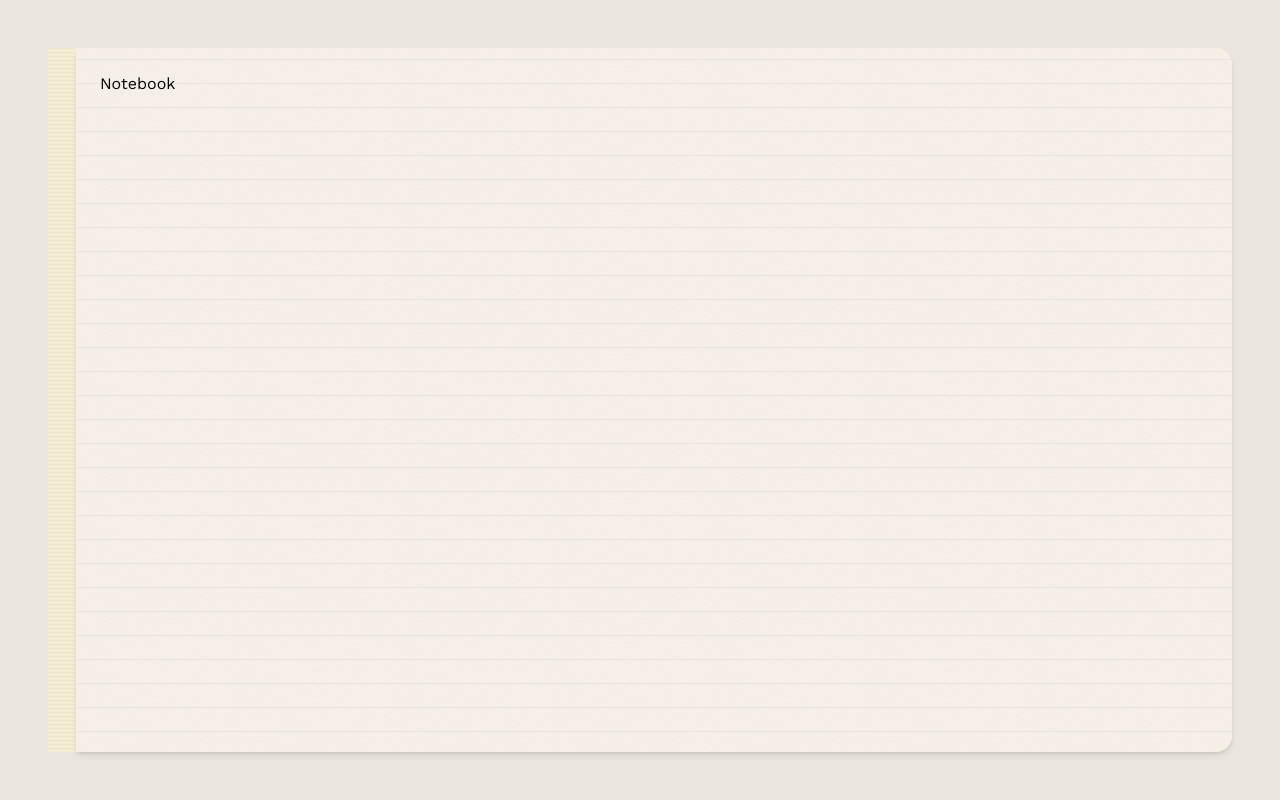
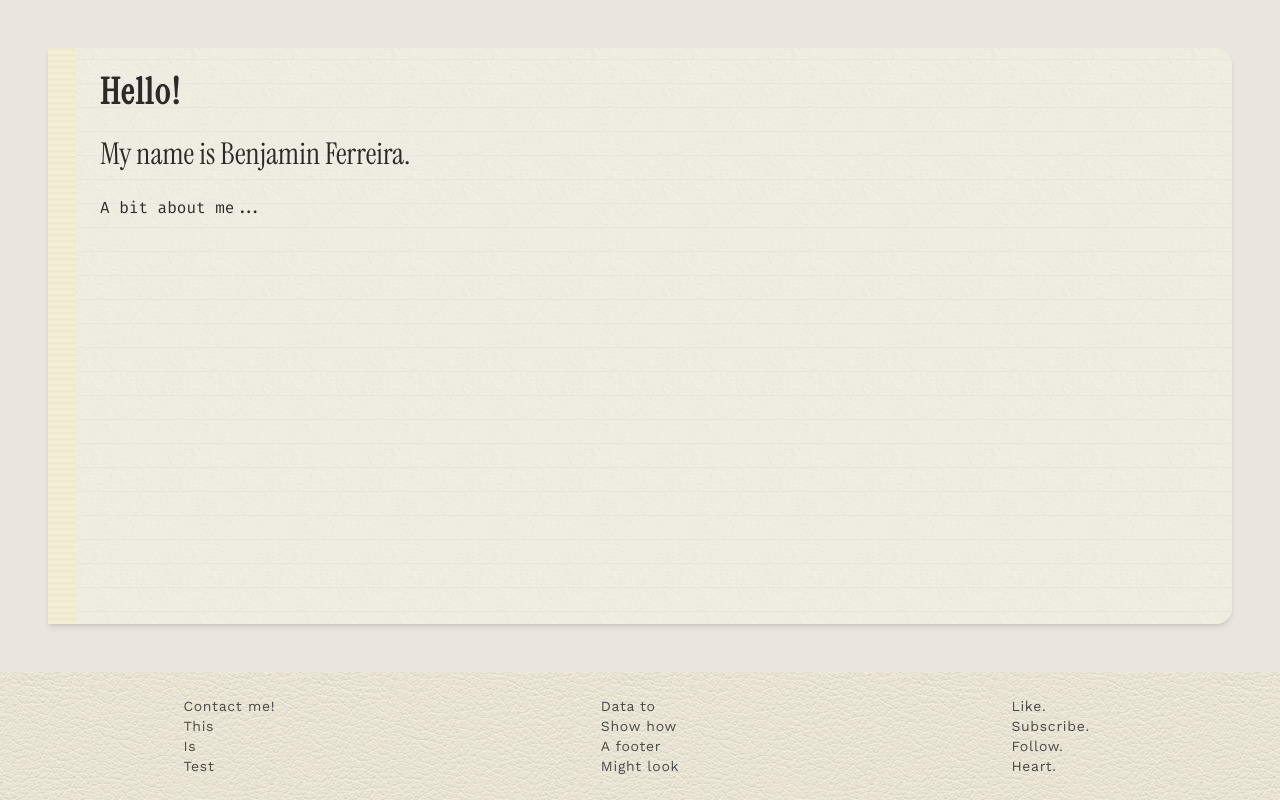
Before and after one commit to benjaminferreira/benjaminferreira.dev, a Next.js app: page / in a window 1280 px wide. Built offline with nearby package versions, Linux system fonts and the light colour scheme.

Commit message:
Notebook layout: fix unit on binding bg-size, add leather texture concept to footer, placeholder content

```diff
--- a/src/app/(notebook)/layout.tsx
+++ b/src/app/(notebook)/layout.tsx
@@ -2,12 +2,12 @@ import Canvas from "@/components/Canvas";
 
 export default function NotebookLayout({ children }: { children: React.ReactNode }) {
 	return (
-		<div className="min-h-screen bg-divider flex flex-col p-12">
+		<div className="min-h-screen bg-divider flex flex-col">
 			{/* Tab Navigation - fixed to top */}
 			<nav>{/* Your index tabs go here */}</nav>
 
 			{/* Notebook Body */}
-			<div className="flex flex-1">
+			<div className="flex flex-1 m-12 shadow-md rounded-r-2xl">
 				{/* Binding edge (left) */}
 				<aside className="bg-amber-200">
 					{/* Stitches/spine visual */}
@@ -15,7 +15,7 @@ export default function NotebookLayout({ children }: { children: React.ReactNode
 						className="pointer-events-none w-7 opacity-75 h-full"
 						style={{
 							backgroundImage: "url('/textures/lines.png')",
-							backgroundSize: "4px",
+							backgroundSize: "6px",
 						}}
 					></div>
 				</aside>
@@ -23,8 +23,8 @@ export default function NotebookLayout({ children }: { children: React.ReactNode
 				{/* Page Content Area */}
 				<Canvas
 					variant="paper-md"
+					texture="handmade"
 					pattern="ruled"
-					raised
 					className="flex-1 rounded-r-2xl"
 				>
 					{children}
@@ -33,8 +33,34 @@ export default function NotebookLayout({ children }: { children: React.ReactNode
 				{/* Page edge (right) - optional shadow/visual */}
 			</div>
 
-			{/* Footer - back cover */}
-			<footer>{/* Colophon content */}</footer>
+			{/* Footer - back cover or leather pad or something */}
+			<footer>
+				<Canvas
+					variant="paper-md"
+					texture="leather"
+				>
+					<div className="grid grid-cols-3 place-items-center tracking-wider text-sm text-graphite-2b">
+						<div className="flex-col">
+							<div>Contact me!</div>
+							<div>This</div>
+							<div>Is</div>
+							<div>Test</div>
+						</div>
+						<div className="flex-col">
+							<div>Data to</div>
+							<div>Show how</div>
+							<div>A footer</div>
+							<div>Might look</div>
+						</div>
+						<div className="flex-col">
+							<div>Like.</div>
+							<div>Subscribe.</div>
+							<div>Follow.</div>
+							<div>Heart.</div>
+						</div>
+					</div>
+				</Canvas>
+			</footer>
 		</div>
 	);
 }
--- a/src/app/(notebook)/page.tsx
+++ b/src/app/(notebook)/page.tsx
@@ -1,3 +1,11 @@
 export default function HomePage() {
-	return <div>Notebook</div>;
+	return (
+		<>
+			<section className="space-y-6">
+				<h1 className="text-4xl font-heading text-ink font-bold tracking-wider">Hello!</h1>
+				<h2 className="text-3xl font-heading text-ink">My name is Benjamin Ferreira.</h2>
+				<p className="font-mono">A bit about me...</p>
+			</section>
+		</>
+	);
 }
--- a/src/app/globals.css
+++ b/src/app/globals.css
@@ -2,6 +2,7 @@
 
 :root {
 	font-family: var(--font-work-sans);
+	color: var(--color-ink);
 }
 
 /* COLORS */
--- a/src/components/Canvas.tsx
+++ b/src/components/Canvas.tsx
@@ -14,7 +14,7 @@ interface CanvasProps {
 	variant?: "paper" | "paper-md" | "kraft" | "tracing" | "white";
 
 	/** Surface texture overlay (default has a faint paper grain) */
-	texture?: "default" | "grain" | "handmade";
+	texture?: "default" | "grain" | "handmade" | "lines" | "leather";
 
 	/** Optional line, grid or pattern overlay */
 	pattern?: "none" | "ruled" | "grid" | "dotgrid" | "dotruled";
@@ -54,18 +54,22 @@ const variantClasses: Record<NonNullable<CanvasProps["variant"]>, string> = {
  * Canvas texture overlay CSS style mappings
  */
 const textureStyles: Record<NonNullable<CanvasProps["texture"]>, React.CSSProperties> = {
-	default: { backgroundImage: "url('/textures/cream-paper.png')", backgroundSize: "144" },
+	default: { backgroundImage: "url('/textures/cream-paper.png')", backgroundSize: "158px 144px" },
 	grain: { backgroundImage: "url('/textures/beige-paper.png')", backgroundSize: "200px" },
-	handmade: { backgroundImage: "url('/textures/handmade-paper.png')", backgroundSize: "100" },
+	handmade: { backgroundImage: "url('/textures/handmade-paper.png')", backgroundSize: "100px" },
+	lines: { backgroundImage: "url('/textures/lines.png')", backgroundSize: "4px" },
+	leather: { backgroundImage: "url('/textures/leather.png')", backgroundSize: "300px" },
 };
 
 /**
  * Texture opacity per type (default is subtle, grain/handmade are more visible)
  */
 const textureOpacity: Record<NonNullable<CanvasProps["texture"]>, string> = {
-	default: "opacity-25",
+	default: "opacity-35",
 	grain: "opacity-50",
 	handmade: "opacity-75",
+	lines: "opacity-75",
+	leather: "opacity-100",
 };
 
 /**
```
Also changed, not shown: public/textures/leather.png (added).
